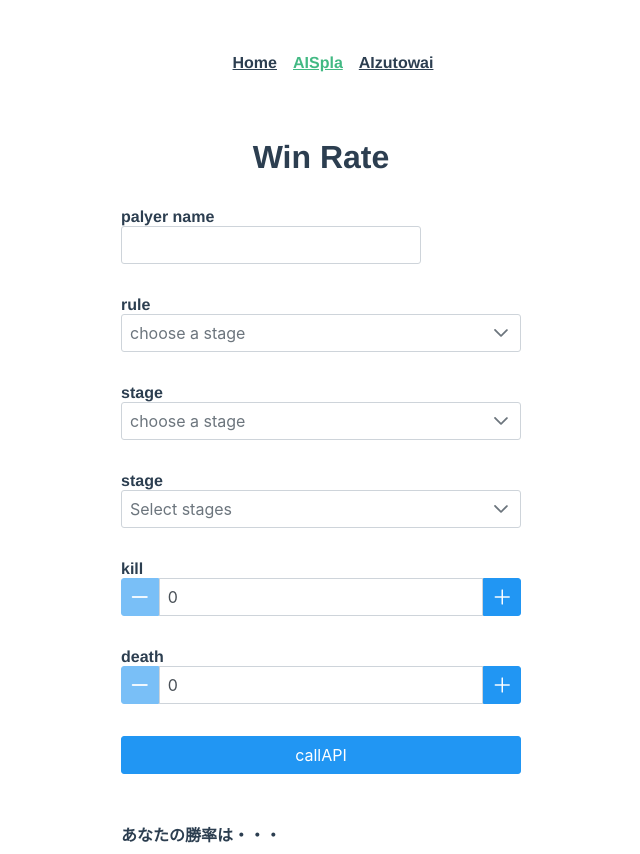
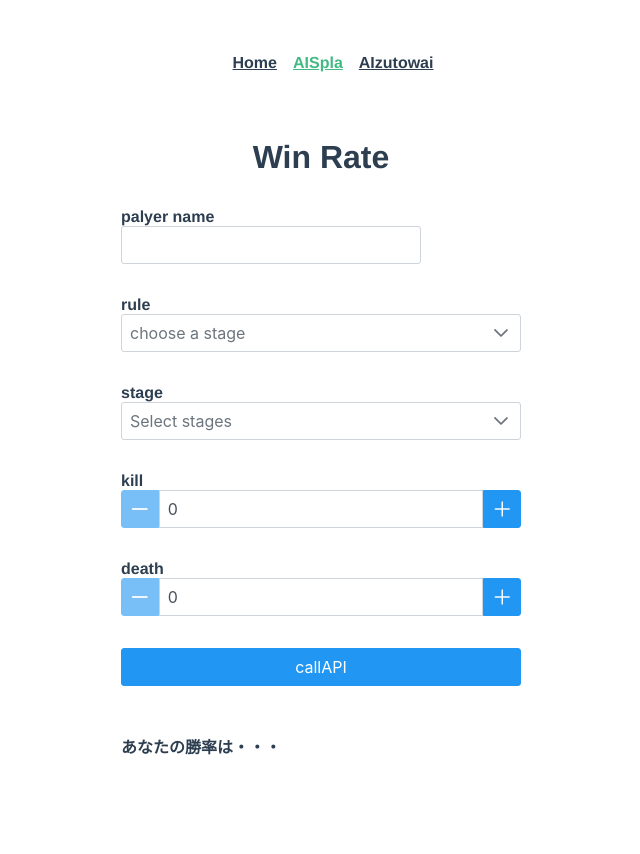
Before and after one commit to gamin27/spla, a Vue app: page /WinningPercentage in a window 1280 px wide. Shown: the whole page, without its empty margins (319-959 px from the left). After the commit the page ends 800 px from the top, so only its background shows below. Built offline with nearby package versions, Linux system fonts and the light colour scheme.

Commit message:
マルチ選択式に変更

```diff
--- a/src/views/winning/compositions/useFormData.ts
+++ b/src/views/winning/compositions/useFormData.ts
@@ -2,7 +2,7 @@ import { reactive } from 'vue'
 type FormData = {
   playerName: string
   ruleName: string
-  stageName: string[]
+  stageNames: string[]
   killNumber: number | null
   deathNumber: number | null
 }
@@ -13,7 +13,7 @@ const useFormData: UseFormData = () => {
   const formData = reactive<FormData>({
     playerName: '',
     ruleName: '',
-    stageName: [],
+    stageNames: [],
     killNumber: 0,
     deathNumber: 0,
   })
--- a/src/views/winning/winning.vue
+++ b/src/views/winning/winning.vue
@@ -20,17 +20,11 @@
           </div>
         </div>
       </div>
-      <div class="p-fluid">
-        <div class="margin-top-column p-field">
-          <label for="stageName">stage</label>
-          <Dropdown id="stageName" v-model="stageName" :options="stageInfos" optionLabel="name" placeholder="choose a stage" />
-        </div>
-      </div>
       <div class="margin-top-column">
         <div class="p-fluid">
           <div class="p-field">
             <label for="killNumber">stage</label>
-            <MultiSelect v-model="selestageNamectedCars" :options="stageInfos" optionLabel="name" placeholder="Select stages" />
+            <MultiSelect id="getStage" v-model="stageNames" :options="stageInfos" optionLabel="name" placeholder="Select stages" />
           </div>
         </div>
       </div>
@@ -108,10 +102,10 @@ export default defineComponent({
       // todo: 全ての項目でバリデーションを反映させる
       const errorPoint = ref('')
       console.log('toast')
-      if (formData.playerName === '' || formData.stageName === [] || formData.ruleName === '') {
+      if (formData.playerName === '' || formData.stageNames === [] || formData.ruleName === '') {
         if (!formData.playerName) errorPoint.value += 'player name, '
         if (!formData.ruleName) errorPoint.value += 'rule, '
-        if (!formData.stageName) errorPoint.value += 'stage, '
+        if (!formData.stageNames) errorPoint.value += 'stage, '
         toast.add({ severity: 'error', summary: '未入力がある余', detail: errorPoint.value, life: 3000, group: 'error' })
 
         return
```
